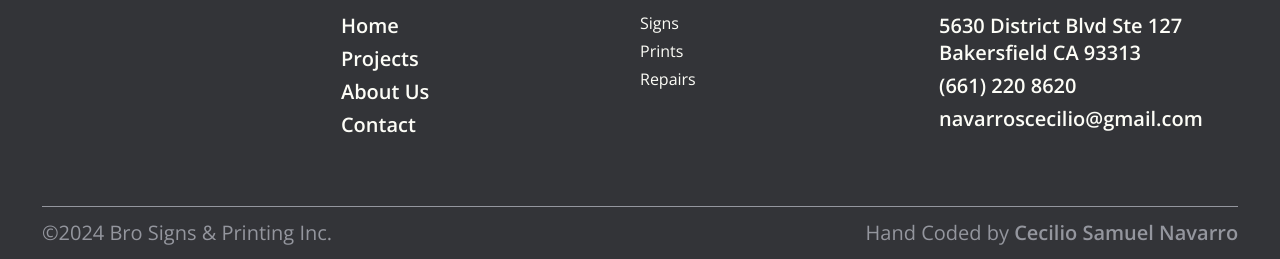
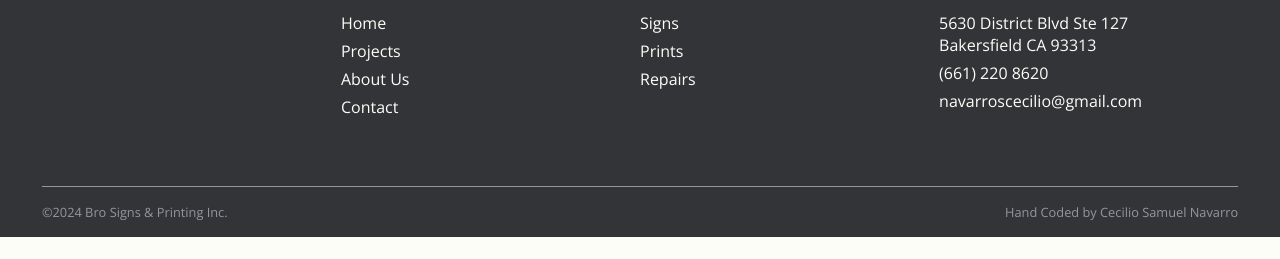
Before and after one commit to CecilioN7/bro-signs-website, a website: page public/index.html in a window 1280 px wide. Shown: the part 6104-6363 px from the top of the page. After the commit the page ends 6341 px from the top, so only its background shows below. Drawn offline with nearby package versions, Linux system fonts and the light colour scheme.

Commit message:
footer font fix

```diff
--- a/public/css/root.css
+++ b/public/css/root.css
@@ -333,7 +333,7 @@
 /* footer */
 footer {
     background-color: var(--midnightAsh);
-    padding: 0 var(--xl);
+    padding: 0% var(--xl);
 }
 
 footer .container {
@@ -346,22 +346,27 @@
     justify-content: space-between;
     border-top: 1px solid var(--cloudGrey);
     padding: var(--md) 0;
-    font-size: var(--font-size__050);
 }
 
 .footer-bottom a:hover {
     color: var(--desertStorm);
 }
 
-footer .footer-bottom p {
+footer .footer-bottom p,
+footer .footer-bottom a {
     font-weight: 300;
     color: var(--cloudGrey);
+    font-size: var(--font-size__050);
 }
 
 footer .footer-container {
     display: grid;
     grid-template-columns: repeat(4, 1fr);
-    padding: var(--xxl) 0;
+    padding: var(--xxl) 0%;
+}
+
+footer .footer-container a {
+    font-size: var(--font-size__100);
 }
 
 footer a {
@@ -374,9 +379,10 @@
     text-decoration: underline;
 }
 
+footer li,
 footer h1,
 footer p,
-footer li {
+footer a {
     color: var(--desertStorm);
     list-style-type: none;
     font-weight: 400;
@@ -518,7 +524,7 @@
     } */
 
     #call-to-action .picture {
-        padding: 0% var(--xxs);
+        padding: 0% var(--md);
         padding-bottom: var(--xxxl);
     }
 
@@ -547,5 +553,6 @@
 
     footer .footer-bottom {
         font-size: var(--font-size__025);
+        gap: var(--md);
     }
 }
```
